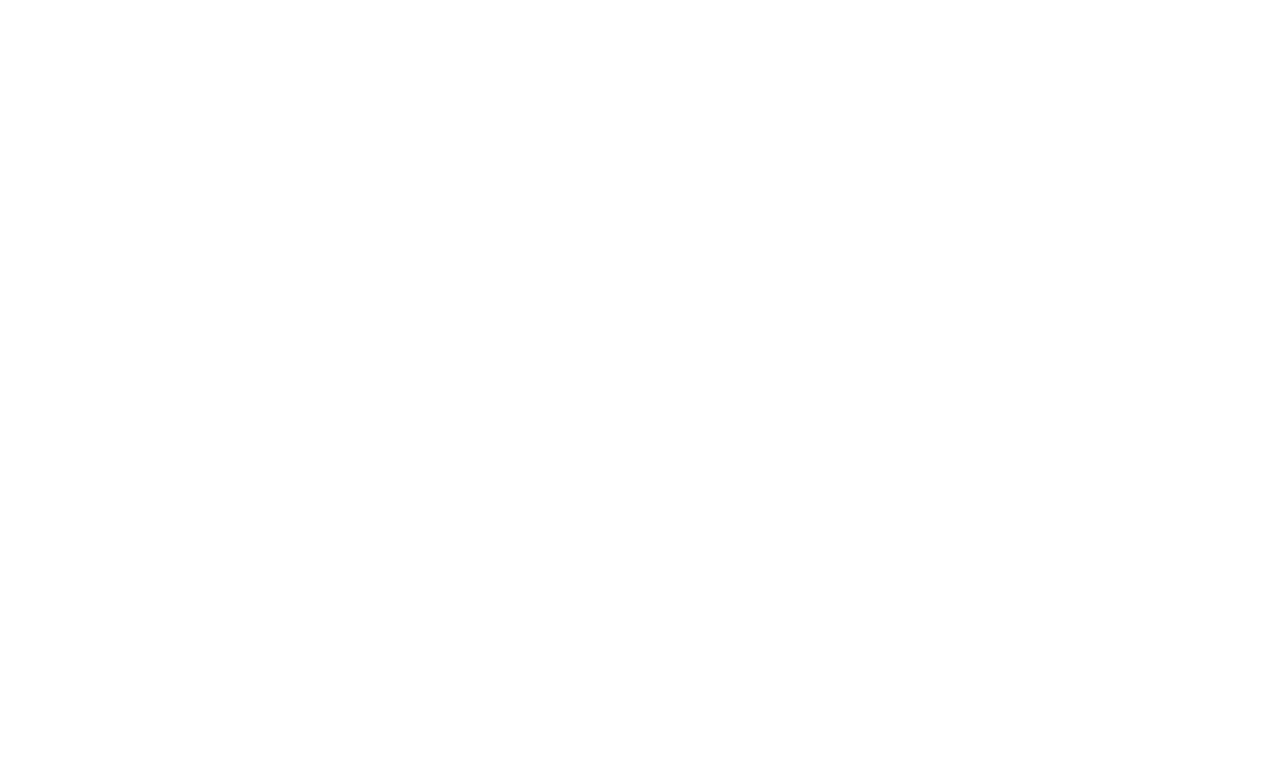
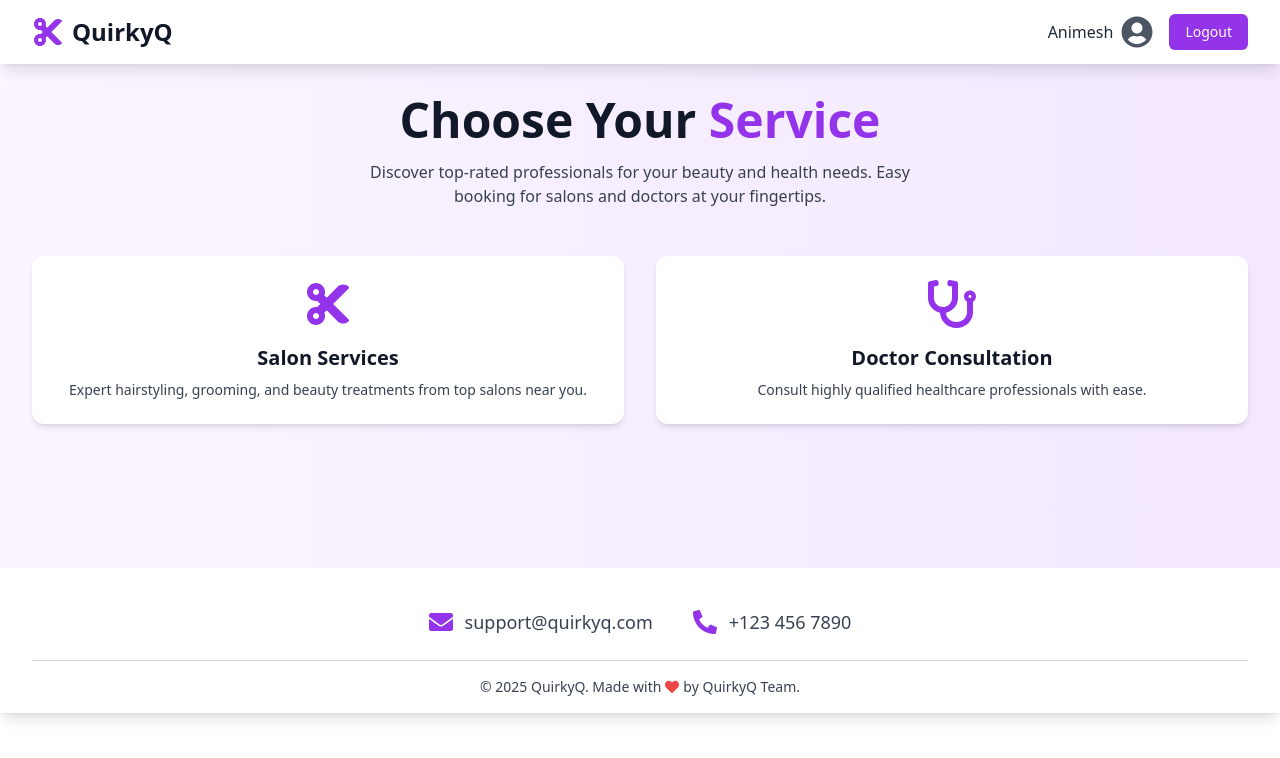
Before and after one commit to omlogistic/FrontendQ, a React (Vite) app: page /dashboard in a window 1280 px wide. Before the commit this address had no page. Shown: the top 758 px of the page. Built offline with nearby package versions, Linux system fonts and the light colour scheme.

Commit message:
add dashboard

```diff
--- a/src/App.jsx
+++ b/src/App.jsx
@@ -1,20 +1,24 @@
 import { BrowserRouter, Route, Routes , Navigate  } from "react-router-dom";
 import React from "react";
+import { ToastContainer } from 'react-toastify';
 
 import LandingPage from "./components/LandingPage";
 import Login from "./auth/Login";
 import VendorOnboard from "./components/VendorOnboard";
 import Signup from "./components/Signup";
+import Dashboard from "./pages/Dashboard";
 
 const App = () => {
   return (
     <BrowserRouter>
+     <ToastContainer autoClose={1800} />
       <Routes>
         <Route path="/" element={<Navigate to="/quirkyQ" replace />} />
         <Route path="/login" element={<Login/>} />
         <Route path="/signup" element={<Signup/>} />
         <Route path="/professional" element={<VendorOnboard/>} />
         <Route path="/quirkyQ" element={<LandingPage />} />
+        <Route path="/dashboard" element={<Dashboard />} />
 
       </Routes>
     </BrowserRouter>
--- a/src/components/Signup.jsx
+++ b/src/components/Signup.jsx
@@ -1,3 +1,7 @@
+
+
+
+
 import React, { useState } from 'react';
 import { Link, useNavigate } from 'react-router-dom';
 import { FaUser, FaLock, FaEnvelope, FaCity, FaPhone } from 'react-icons/fa';
@@ -11,10 +15,13 @@
   const [password, setPassword] = useState('');
   const [mobileNumber, setMobileNumber] = useState('');
   const [city, setCity] = useState('');
+  const [loading, setLoading] = useState(false); // Loader state
   const navigate = useNavigate();
 
   const handleSignup = async (e) => {
     e.preventDefault();
+    setLoading(true); // Show loader
+
     const userData = {
       name,
       mobile_number: mobileNumber,
@@ -30,9 +37,13 @@
 
       if (response.data.message === "User registered successfully") {
         toast.success('Signup successful! Redirecting to login...');
-        setTimeout(() => navigate('/login'), 2000);
+        setTimeout(() => {
+          setLoading(false); // Hide loader
+          navigate('/login');
+        }, 2000);
       }
     } catch (error) {
+      setLoading(false); // Hide loader
       if (error.response && error.response.data.message === "User already exists") {
         toast.error('User already exists! Try logging in.');
       } else {
@@ -42,11 +53,13 @@
   };
 
   return (
-    <div className="flex items-center justify-center   min-h-screen bg-gradient-to-r from-purple-50 to-purple-100 px-4">
-      <div className="w-full max-w-xl bg-white p-10  rounded-xl shadow-xl">
-        <h2 className="text-3xl font-bold text-center text-purple-600 mb-6">Sign Up for QuirkyQ</h2>
+    <div className="flex items-center justify-center min-h-screen bg-gradient-to-r from-purple-50 to-purple-100 px-4">
+      <div className="w-full max-w-xl bg-white p-10 rounded-xl shadow-xl">
+        <Link to="/quirkyQ">
+          <h2 className="text-3xl font-bold text-center text-purple-600 mb-6">Sign Up for QuirkyQ</h2>
+        </Link>
         <form onSubmit={handleSignup}>
-          <div className="grid grid-cols-1  w-[32rem] md:grid-cols-2 gap-4 mb-4">
+          <div className="grid grid-cols-1 w-[32rem] md:grid-cols-2 gap-4 mb-4">
             <div>
               <label className="block text-gray-700 font-medium mb-2">Full Name</label>
               <div className="flex items-center border border-gray-300 rounded-lg overflow-hidden">
@@ -122,9 +135,15 @@
           </div>
           <button
             type="submit"
-            className="w-full bg-purple-600 text-white py-3 rounded-lg text-lg font-medium hover:bg-purple-700 transition duration-300"
+            className="w-full bg-purple-600 text-white py-3 rounded-lg text-lg font-medium hover:bg-purple-700 transition duration-300 flex items-center justify-center"
+            disabled={loading}
           >
-            Sign Up
+            {loading ? (
+              <svg className="animate-spin h-5 w-5 mr-3 text-white" viewBox="0 0 24 24">
+                <circle className="opacity-25" cx="12" cy="12" r="10" stroke="currentColor" strokeWidth="4"></circle>
+                <path className="opacity-75" fill="currentColor" d="M4 12a8 8 0 018-8v4l3-3-3-3v4a8 8 0 00-8 8H4z"></path>
+              </svg>
+            ) : "Sign Up"}
           </button>
         </form>
         <p className="text-center text-gray-600 mt-4">
--- a/src/components/VendorOnboard.jsx
+++ b/src/components/VendorOnboard.jsx
@@ -1,6 +1,7 @@
 import React, { useRef } from 'react';
 import { useForm } from 'react-hook-form';
 import axios from 'axios';
+import { Link } from 'react-router-dom';
 import { toast, ToastContainer } from 'react-toastify';
 import 'react-toastify/dist/ReactToastify.css';
 import { FaUser, FaBuilding, FaEnvelope, FaPhone, FaMapMarkerAlt, FaCity, FaLocationArrow, FaBriefcase, FaFileImage } from 'react-icons/fa';
@@ -44,7 +45,10 @@
   return (
     <div className="max-w-3xl mx-auto p-6 bg-white shadow-lg rounded-xl border border-purple-300">
       <ToastContainer />
-      <h2 className="text-3xl font-bold text-center text-purple-600 mb-6">Vendor Onboarding</h2>
+
+      <Link to="/quirkyQ">
+          <h2 className="text-3xl font-bold text-center text-purple-600 mb-6">Vendor Onboarding</h2>
+        </Link>
 
       <form onSubmit={handleSubmit(onSubmit)} className="space-y-4">
         <div className="grid grid-cols-1 md:grid-cols-2 gap-4">
--- a/src/pages/Dashboard.jsx
+++ b/src/pages/Dashboard.jsx
@@ -1,9 +1,69 @@
-import React from 'react'
+import React, { useEffect, useState } from 'react';
+import { Link } from 'react-router-dom';
+import { FaCut, FaStethoscope } from 'react-icons/fa';
+import Footer from '../components/Footer';
+import Navbar from './Navbar';
 
 const Dashboard = () => {
+   const [isScrolled, setIsScrolled] = useState(false);
+
+    useEffect(() => {
+      const handleScroll = () => {
+        setIsScrolled(window.scrollY > 50);
+      };
+      window.addEventListener('scroll', handleScroll);
+      return () => {
+        window.removeEventListener('scroll', handleScroll);
+      };
+    }, []);
   return (
-    <div>Dashboard</div>
-  )
-}
+    <div>
+       <header className={`fixed top-0 left-0 w-full z-50 transition-all ${isScrolled ? 'bg-white shadow-md' : 'bg-transparent'}`}>
+       <Navbar/>
+      </header>
 
-export default Dashboard
+      <div className="max-w-7xl mx-auto px-4 sm:px-6 lg:px-8 py-24 bg-gradient-to-r from-purple-50 to-purple-100">
+        <div className="text-center mb-12">
+
+
+          <h1 className="text-5xl font-extrabold text-gray-900 mb-4">
+          Choose Your <span className="text-purple-600">   Service</span>
+          </h1>
+          <p className="text-md text-gray-700 max-w-xl mx-auto">
+            Discover top-rated professionals for your beauty and health needs. Easy booking for salons and doctors at your fingertips.
+          </p>
+        </div>
+
+        <div className="grid grid-cols-1 md:grid-cols-2 gap-8 mb-12">
+          <CategoryCard
+            icon={<FaCut className="h-12 w-12 text-purple-600" />}
+            title="Salon Services"
+            description="Expert hairstyling, grooming, and beauty treatments from top salons near you."
+            link="/salon"
+          />
+          <CategoryCard
+            icon={<FaStethoscope className="h-12 w-12 text-purple-600" />}
+            title="Doctor Consultation"
+            description="Consult highly qualified healthcare professionals with ease."
+            link="/doctor"
+          />
+        </div>
+      </div>
+      <Footer />
+    </div>
+  );
+};
+
+const CategoryCard = ({ icon, title, description, link }) => {
+  return (
+    <Link to={link} className="block transform transition-transform hover:scale-105">
+      <div className="bg-white p-6 rounded-xl shadow-md hover:shadow-lg transition-shadow text-center">
+        <div className="mb-4 flex justify-center">{icon}</div>
+        <h3 className="text-xl font-semibold text-gray-900 mb-2">{title}</h3>
+        <p className="text-gray-700 text-sm">{description}</p>
+      </div>
+    </Link>
+  );
+};
+
+export default Dashboard;
--- /dev/null
+++ b/src/pages/Navbar.jsx
@@ -0,0 +1,36 @@
+
+
+
+
+import React from 'react';
+import { Link } from 'react-router-dom';
+import { FaCut, FaUserCircle } from 'react-icons/fa';
+
+const Navbar = () => {
+  return (
+    <nav className="bg-white shadow-lg">
+      <div className="max-w-7xl mx-auto px-4 sm:px-6 lg:px-8">
+        <div className="flex justify-between h-16">
+          <div className="flex items-center">
+            <Link to="/dashboard" className="flex items-center">
+              <FaCut className="h-8 w-8 text-purple-600" />
+              <span className="ml-2 text-2xl font-bold text-gray-900">QuirkyQ</span>
+            </Link>
+          </div>
+          <div className="flex items-center space-x-4">
+            <div className="flex items-center space-x-2">
+
+              <span className="text-gray-800 font-medium">Animesh</span>
+              <FaUserCircle className="h-8 w-8 text-gray-600" />
+            </div>
+            <Link to="/quirkyQ" className="bg-purple-600 text-white px-4 py-2 rounded-md text-sm font-medium hover:bg-purple-700">
+              Logout
+            </Link>
+          </div>
+        </div>
+      </div>
+    </nav>
+  );
+};
+
+export default Navbar;
```
Also changed, not shown: src/auth/Login.jsx (+44 -9 lines).
